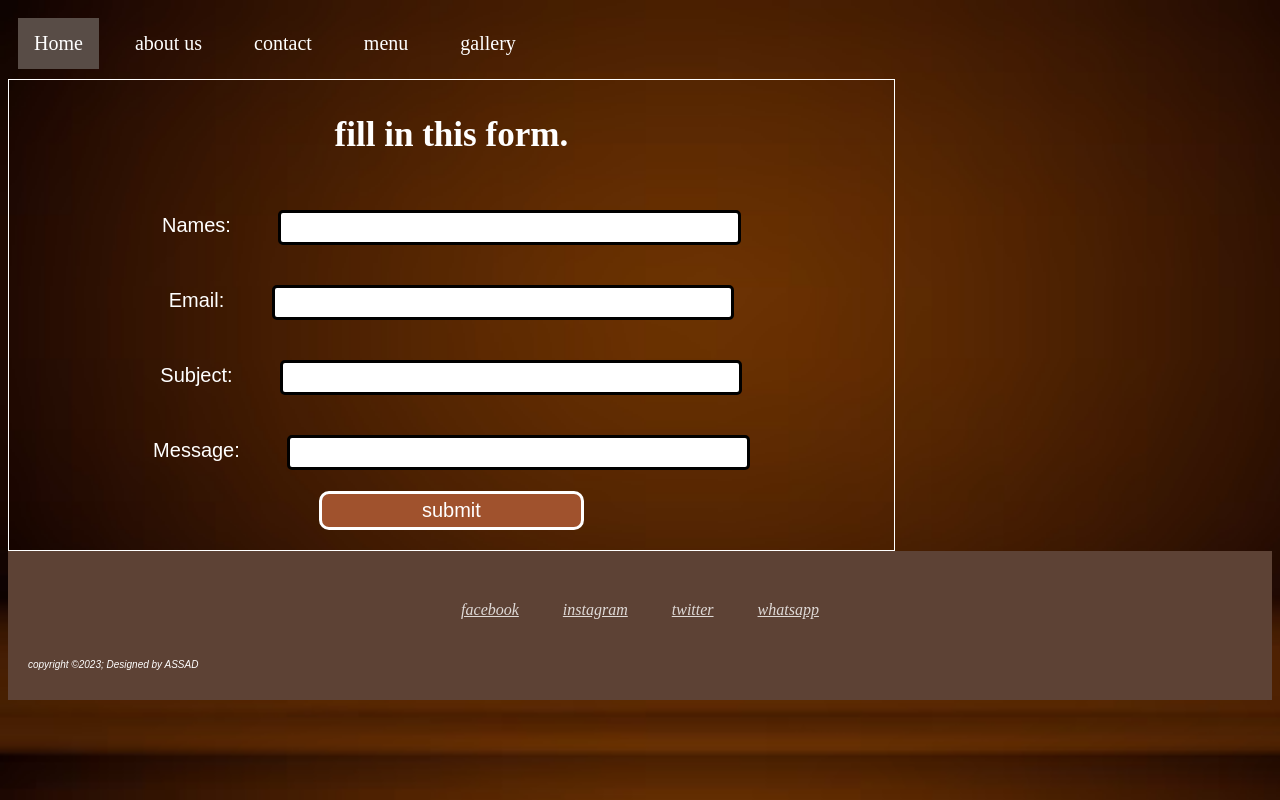
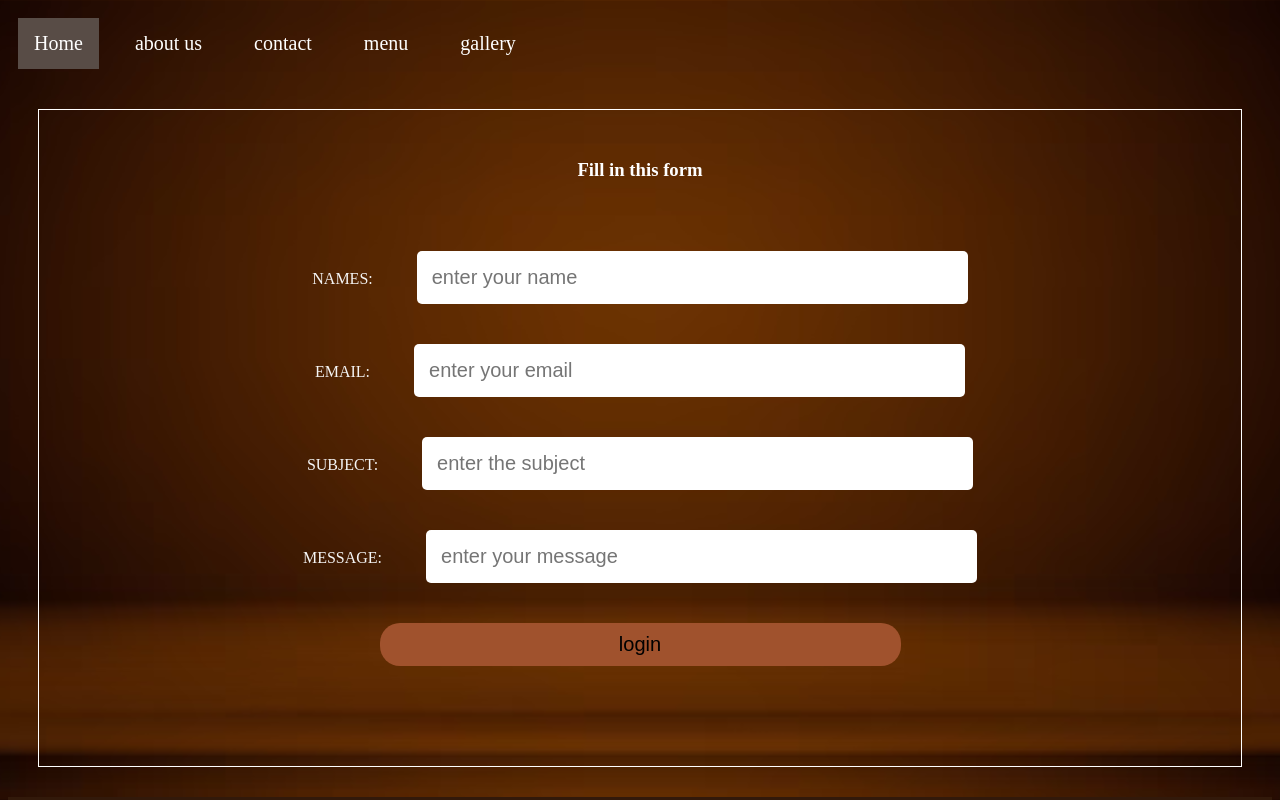
Before and after one commit to assad250/HtmlCss, a plain HTML site: page contact.html in a window 1280 px wide. Shown: the top 800 px of the page. Drawn offline with Linux system fonts and the light colour scheme.

Commit message:
i have changed contact and footer

```diff
--- a/contact.html
+++ b/contact.html
@@ -1,97 +1,99 @@
 <!DOCTYPE html>
-<html>
+<html lang="en">
 
+<head>
     <meta charset="UTF-8">
-<meta name="viewport" content="width=device-width, initial-scale=1">
+    <meta name="viewport" content="width=device-width, initial-scale=1.0">
     <link rel="stylesheet" href="style.css">
-  <head>
-
-
     <title>CONTACT FORM</title>
-    </head>
-
     <style>
-      body{
+        body {
             background-image: url(back1.avif);
+            background-repeat: no-repeat;
             background-attachment: fixed;
-        background-repeat: no-repeat;
             background-size: cover;
         }
 
-    .forms{
-        font-size: 30px;
+        .div-form {
+            border: 1px solid rgb(255, 255, 255);
+            padding: 30px;
+            margin: 30px;
+            text-align: center;
+            width: auto;
             color: white;
-        text-align: center;
-        border: 1px solid white;
-        width: 70%;
-
-
-
 
 
         }
-    label{
+
+        form {
+            padding: 30px;
+            margin: 20px;
+            color: whitesmoke;
+        }
+
+        label,
+        input {
+            margin: 20px;
+        }
+
+        input {
+            width: 50%;
+            border-radius: 5px;
             font-size: 20px;
-        font-family: Arial, Helvetica, sans-serif;
-        margin: 20px;
+        }
+
+        .sbmt {
+            cursor: pointer;
+            background-color: sienna;
+            padding: 10px;
+            border-radius: 20px;
+        }
+
+        .sbmt:hover {
+            text-decoration: underline;
+            background-color: salmon;
+        }
 
 
-    }
-    input{
-        width: 50%;
-        margin: 20px;
-        padding: 7px;
-        border-radius: 5px;
-        border: solid;
-    }
-    button{
-        font-size: 20px;
-        padding: 5px;
-        width: 30%;
-        margin-bottom: 20px;
-        background-color: sienna;
-        color: white;
-        border: solid;
-        border-radius: 10px;
-        cursor: pointer;
-        transition: 0.8s;
-    }
-     button:hover{
-    text-decoration: underline;
-    background-color: sandybrown;
+        footer {
+            background-color: rgb(50, 25, 10);
+            padding: 20px;
         }
 
- footer{
-    background-color: rgb(93, 66, 53);
-    padding: 20px;
-}
-.container{
+        .container {
             padding: 20px;
             text-align: center;
             transition: 0.5s;
 
         }
-.container,.socialicons a:hover{
+
+        .container,
+        .socialicons a:hover {
             color: greenyellow;
             opacity: 0.8;
 
         }
-.socialicons, a,i{
+
+        .socialicons,
+        a,
+        i {
             margin: 10px;
             color: white;
 
 
         }
-.footerbottom{
+
+        .footerbottom {
+            text-align: center;
             color: white;
             font-family: Arial, Helvetica, sans-serif;
-  font-size: 10px;
+            font-size: 20px;
             font-style: italic;
         }
+    </style>
+</head>
 
-    </style>
 <body>
-
 
     <div class="topnav">
         <a class="active" href="index.html">Home</a>
@@ -100,25 +102,28 @@
         <a href="menu.html">menu</a>
         <a href="gallery.html">gallery</a>
 
-
     </div>
 
-           <form class="forms">
-            <h3>fill in this form.</h3>
-            <label for="fname">Names:</label>
-            <input type="text" id="fname" name="fname"><br>
+    <div class="div-form">
+        <h3>Fill in this form</h3>
+        <form action="">
+            <label for="fname">NAMES:</label>
+            <input type="text" id="name" placeholder="enter your name"><br>
 
-            <label for="fname">Email:</label>
-            <input type="text" id="fname" name="fname"><br>
+            <label for="mail">EMAIL:</label>
+            <input type="text" id="mail" placeholder="enter your email"><br>
 
-            <label for="fname">Subject:</label>
-            <input type="text" id="fname" name="fname"><br>
+            <label for="subject">SUBJECT:</label>
+            <input type="text" id="name" placeholder="enter the subject"><br>
 
-            <label for="fname"> Message:</label>
-            <input type="text" id="fname" name="fname"><br>
+            <label for="msg">MESSAGE:</label>
+            <input type="text" id="msg" placeholder="enter your message"><br>
 
-            <button>submit</button>
+            <input class="sbmt" type="submit" value="login">
+
         </form>
+    </div>
+
 
 
 
@@ -138,6 +143,6 @@
         </div>
 
     </footer>
+</body>
 
-    </body>
 </html>
```
Also changed, not shown: about us.html (+20 -16 lines), gallery.html (+19 -9 lines), index.html (+34 -23 lines), menu.html (+31 -18 lines), images/janko-ferlic-h9Iq22JJlGk-unsplash.jpg (added), 5 other files. Lines whose indentation alone changed are shown as unchanged.
